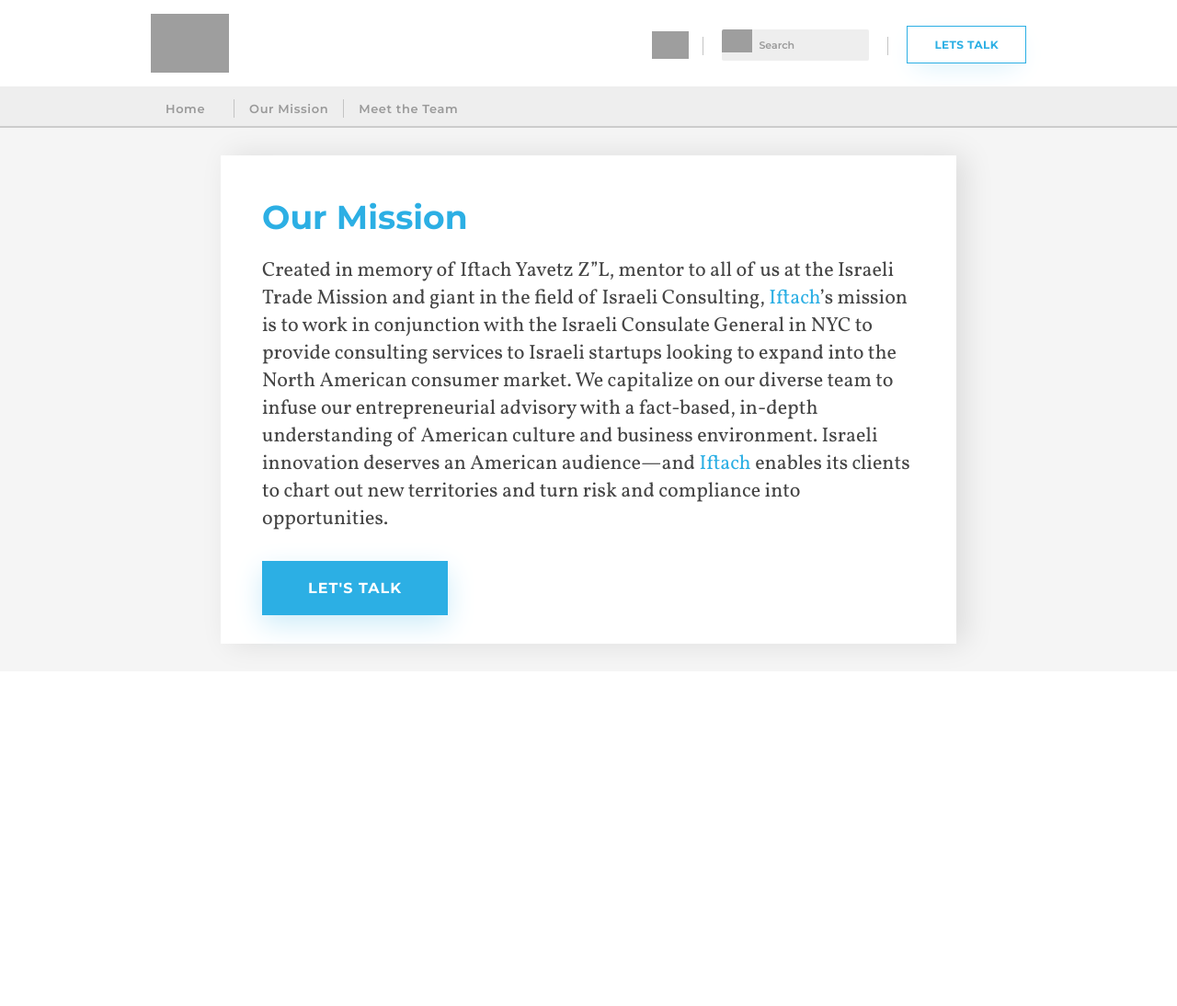
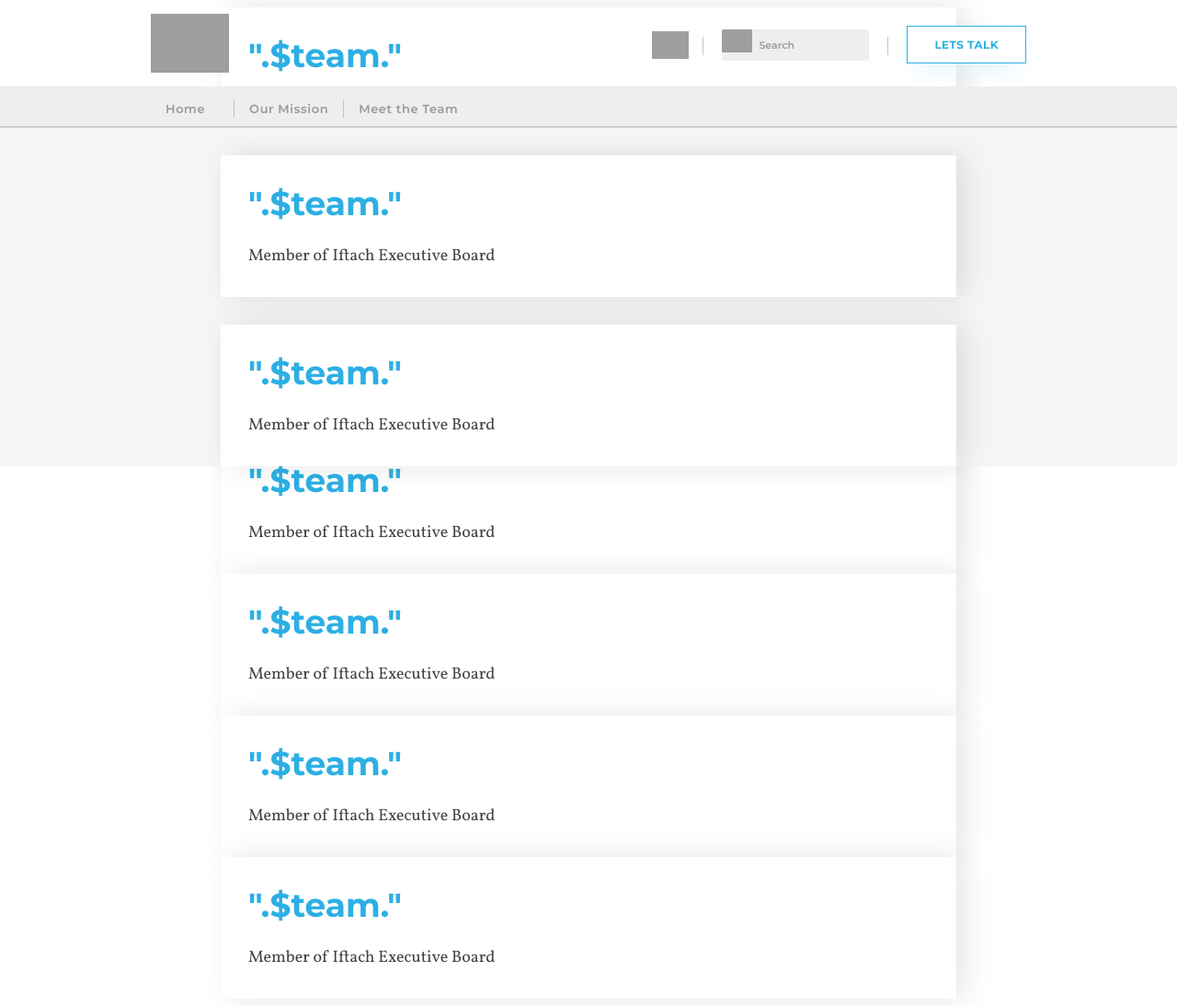
Before and after one commit to seanelevan/iftach, a PHP site: page /meettheteam in a window 1280 px wide. Shown: the whole page at 92% size. Before the commit the page ends 719 px from the top, so only its background shows below. Run offline with PHP 8.4, Linux system fonts and the light colour scheme; grey boxes are pictures that could not be loaded.

Commit message:
Update index.php

```diff
--- a/web/meettheteam/index.php
+++ b/web/meettheteam/index.php
@@ -8,22 +8,16 @@ include "../header.php";
 
 <div style="margin:auto;margin-top:30px;margin-bottom:30px;width:800px;text-align:left:">
 
-<div style="margin:auto;width:800px;background-color:#FFFFFF;box-shadow:10px 0px 30px rgba(0, 0, 0, 0.1);">
+<?php
 
-<div style="padding:45px;">
+$teammembers = array("Jonathan Karten", "Ari Holzhauer", "David Heagy", "Phil Shnayderman", "Thomas Li", "Noa Amzallag", "Hobart Pao", "Abigale Wang", "Sean Le Van");
 
-<div style="font-family:'Montserrat';font-weight:700;font-size:36px;color:#2CAFE4;text-align:left;">Our Mission</div>
+foreach($teammembers as $team){
 
-<div style="margin-top:22px;font-family:'Vollkorn';font-weight:400;font-size:22px;line-height:30px;text-align:left;color:#444444;">
+  echo '<div style="margin:auto;width:800px;background-color:#FFFFFF;box-shadow:10px 0px 30px rgba(0, 0, 0, 0.1);"> <div style="padding:30px;"> <div style="font-family:\'Montserrat\';font-weight:700;font-size:36px;color:#2CAFE4;text-align:left;">".$team."</div> <div style="margin-top:22px;font-family:\'Vollkorn\';font-weight:400;font-size:18px;line-height:28px;text-align:left;color:#444444;">Member of Iftach Executive Board</div> </div> </div> </div>';
 
-  Created in memory of Iftach Yavetz Z”L, mentor to all of us at the Israeli Trade Mission and giant in the field of Israeli Consulting, <span style="color:#2cafe4;">Iftach</span>’s mission is to work in conjunction with the Israeli Consulate General in NYC to provide consulting services to Israeli startups looking to expand into the North American consumer market. We capitalize on our diverse team to infuse our entrepreneurial advisory with a fact-based, in-depth understanding of American culture and business environment. Israeli innovation deserves an American audience—and <span style="color:#2cafe4;">Iftach</span> enables its clients to chart out new territories and turn risk and compliance into opportunities.
+}
 
-  <a href="http://iftach.herokuapp.com/#inquire" style="text-decoration:none;display:block;margin-top:45px;"><span class="bluebutton">LET'S TALK</span></a>
+?>
 
 </div>
-
-</div>
-
-</div>
-
-</div>
```
